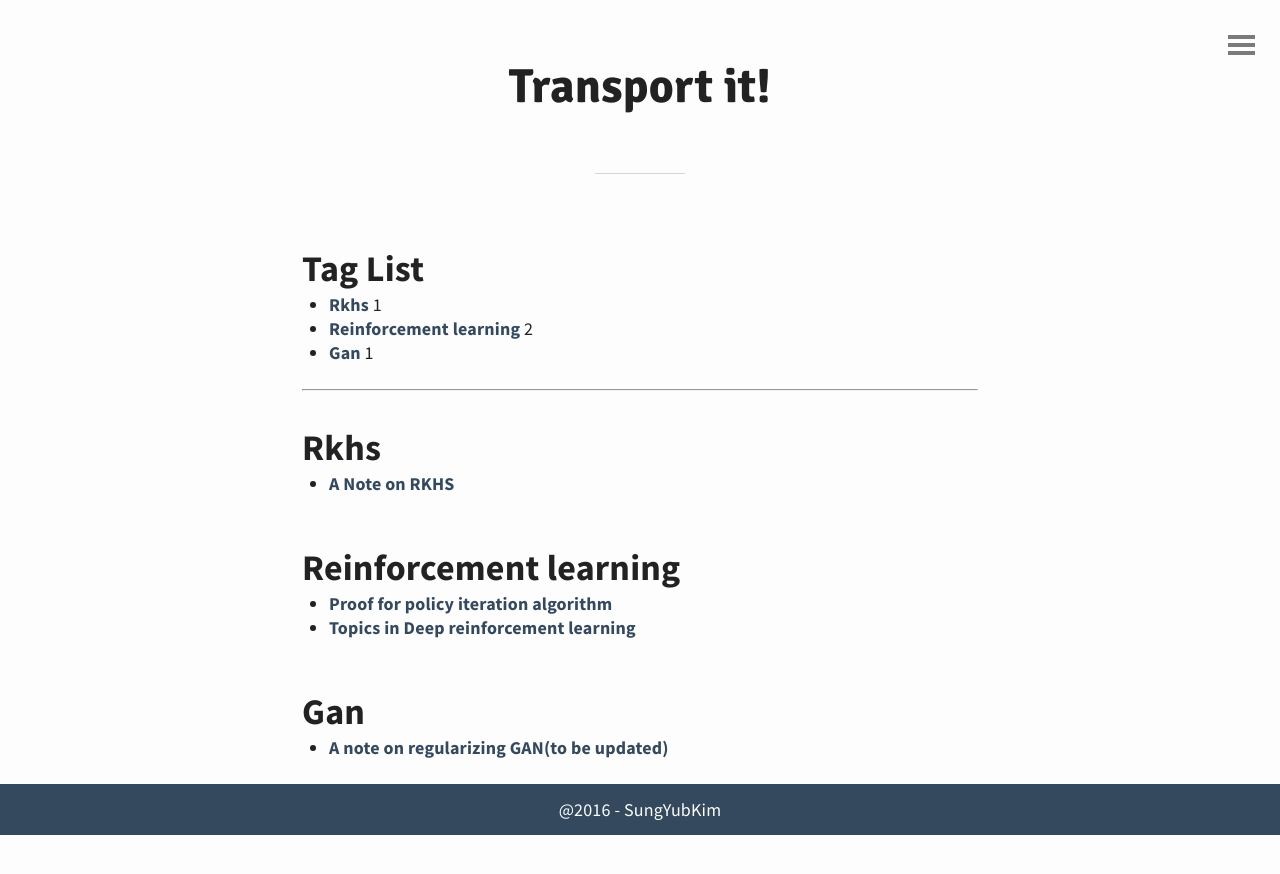
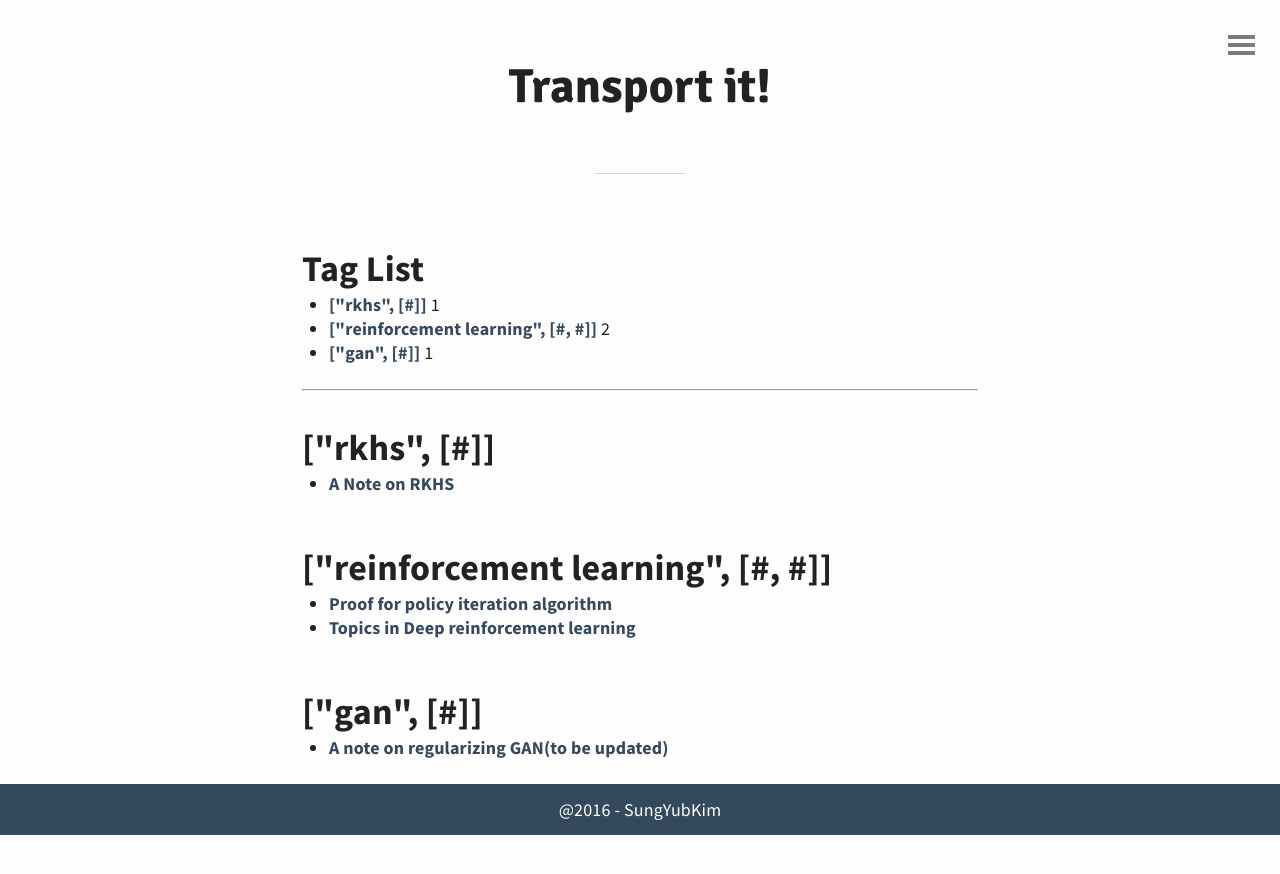
Before and after one commit to sungyubkim/sungyubkim.github.io, a Jekyll site: the page built from tags.html, in a window 1280 px wide. Shown: the top 874 px of the page. Built offline with Jekyll 4.4.1, drawn with Linux system fonts in a browser that asks for light colours.

Commit message:
no message

```diff
--- a/tags.html
+++ b/tags.html
@@ -19,7 +19,7 @@ permalink: /tags/
   {% else %}
     {% for tag in tags_list %}
       <li>
-        <a href="/tags#{{ tag[0] | slugify }}-ref" class='list-group-item'>{{ tag[0] | capitalize }}</a>
+        <a href="/tags#{{ tag[0] | slugify }}-ref" class='list-group-item'>{{ tag | capitalize }}</a>
         <span class='badge-success'>{{ tag[1].size }}</span>
       </li>
     {% endfor %}
@@ -30,7 +30,7 @@ permalink: /tags/
 <hr />
 
 {% for tag in site.tags %}
-  <h2 class='tag-header' id="{{ tag[0] | slugify }}-ref">{{ tag[0] | capitalize }}</h2>
+  <h2 class='tag-header' id="{{ tag[0] | slugify }}-ref">{{ tag | capitalize }}</h2>
   <ul>
     {% assign pages_list = tag[1] %}
 
```
